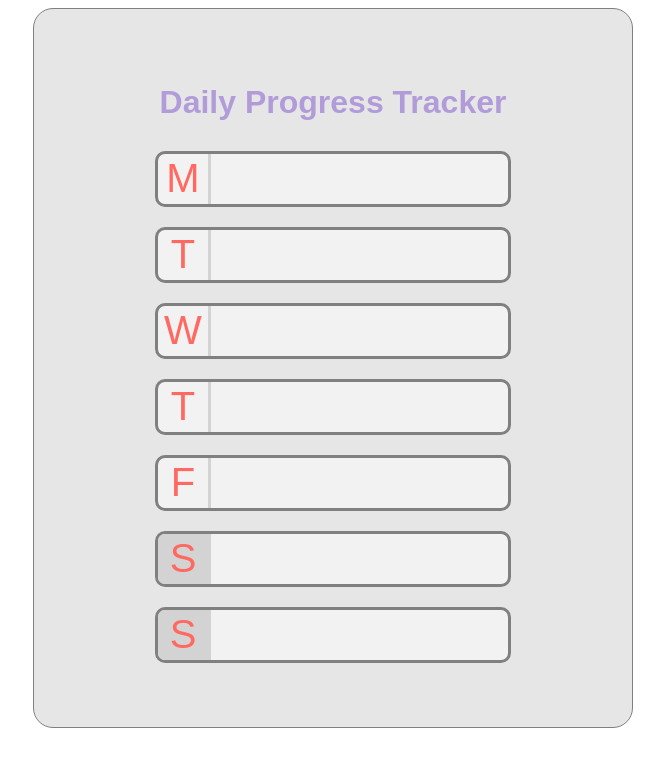
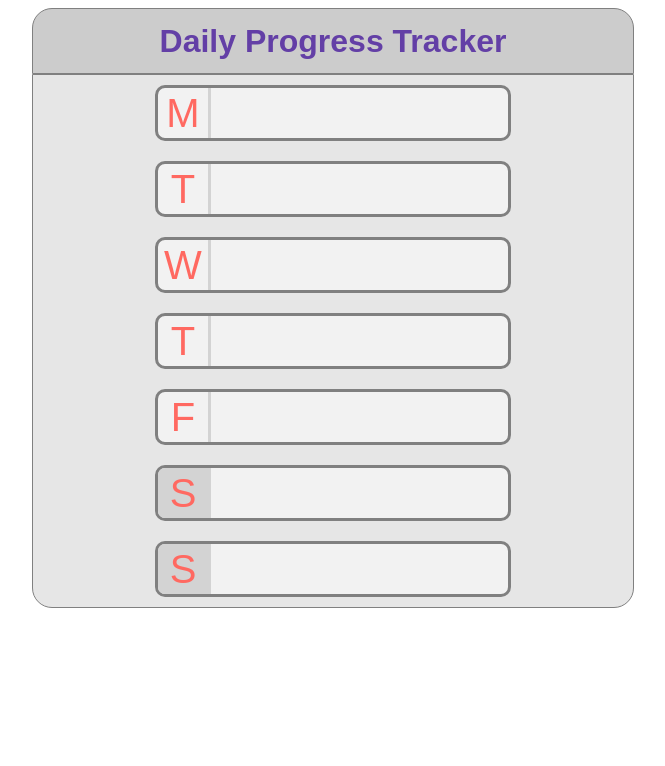
Before and after one commit to stanley-agwu/react-apps, a React (Create React App) app in the folder react-progress-tracker/: page / in a window 1280 px wide. Shown: the top 766 px of the page, without its empty margins (307-972 px from the left). Built offline with nearby package versions, Linux system fonts and the light colour scheme.

Commit message:
added changes

```diff
--- a/react-progress-tracker/src/App.js
+++ b/react-progress-tracker/src/App.js
@@ -4,25 +4,37 @@ import Header from './components/header'
 import Section from './components/section'
 
 const StyledApp = styled.div`
+  box-sizing: border-box;
   font-family: sans-serif, 'Segoe UI', 'Roboto', 'Oxygen';
   width: 600px;
-  border-radius: 20px;
   margin: 0 auto;
-  padding: 0;
+  display: flex;
+  justify-content: center;
+  align-items: center;
+  flex-direction: column;
+  @media (max-width: 620px){
+    width: 90%;
+  }
+
+`
+const Container = styled.div`
+  width: 100%;
+  border-radius: 0 0 20px 20px;
   background-color: #e6e6e6;
   display: flex;
   justify-content: center;
   align-items: center;
-  min-height: 90vh;
   flex-direction: column;
   border: 1px solid grey;
-  box-sizing: border-box;
+
 `
+
 
 const App = () => {
   return (
     <StyledApp>
             <Header />
+            <Container>
               <Section day={"M"} />
               <Section day={"T"} />
               <Section day={"W"} />
@@ -30,6 +42,7 @@ const App = () => {
               <Section day={"F"} />
               <Section day={"S"} />
               <Section day={"S"} />
+            </Container>
       </StyledApp>
   );
 }
--- a/react-progress-tracker/src/components/header.js
+++ b/react-progress-tracker/src/components/header.js
@@ -2,11 +2,22 @@ import React from 'react'
 import styled from 'styled-components'
 
 const Title = styled.h1`
+  height: 8vh;
+  width: 100%;
   text-align: center;
-  color: #b19cd9;
+  color: #633fa6;
   font-family: sans-serif, 'Segoe UI', 'Roboto', 'Oxygen';
-  margin: 20px;
-  padding: 0;
+  margin: 0;
+  border: 1px solid grey;
+  border-radius: 20px 20px 0 0;
+  display: flex;
+  justify-content: center;
+  align-items: center;
+  background-color: #cccccc;
+  @media (max-width: 480px){
+    font-size: 1.8rem;
+    height: 12vh;
+  }
 `
 
 const Header = () => {
--- a/react-progress-tracker/src/components/section.js
+++ b/react-progress-tracker/src/components/section.js
@@ -9,6 +9,9 @@ const StyledSection = styled.div`
     border-radius: 10px;
     border: 3px solid grey;
     margin: 10px;
+    @media (max-width: 480px){
+    width: 90%;
+  }
 `
 
 const Section = ({ day }) => {
```
Lines whose indentation alone changed are shown as unchanged.
